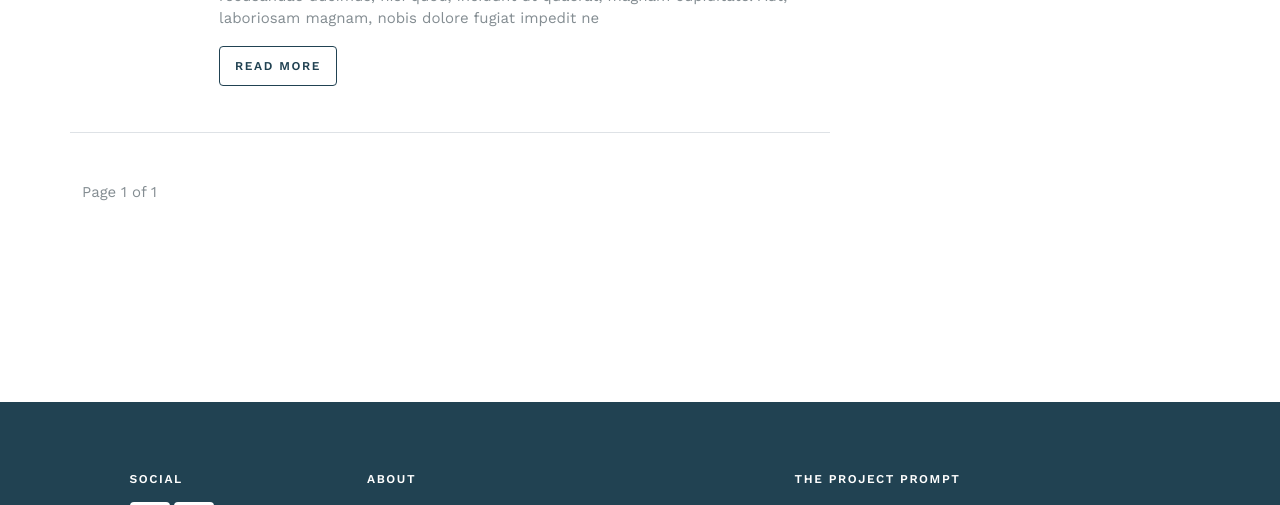
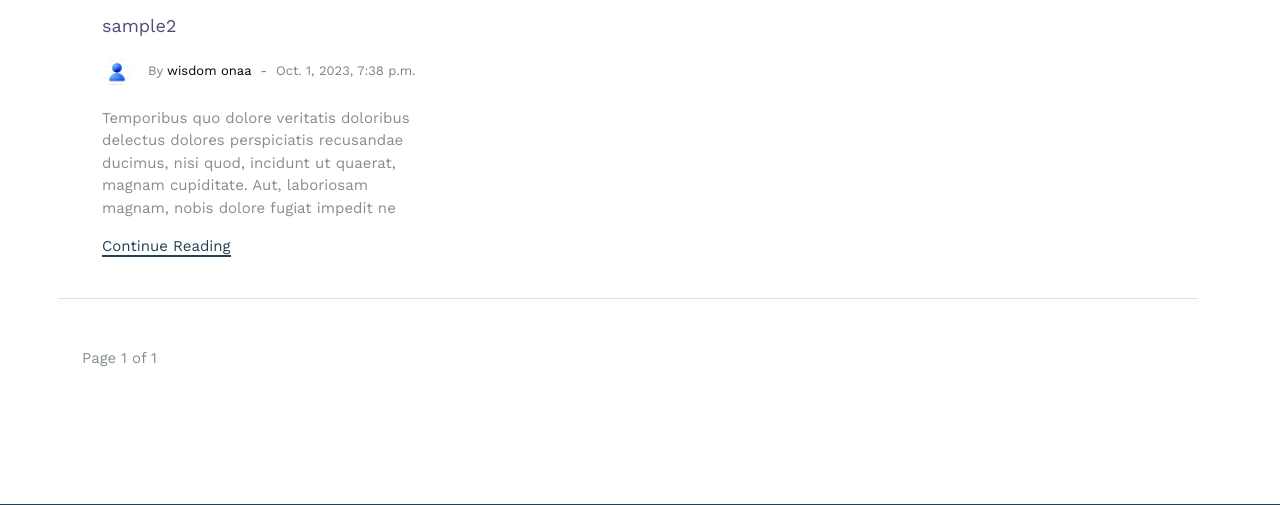
Before and after one commit to ctrlwisdom/django-blog-app, a Django app: template blogs/templates/blogs/index.html in a window 1280 px wide. Shown: the part 994-1499 px from the top of the page. Run offline with Django 4.2, Linux system fonts and the light colour scheme; the template is opened without the code that fills it: values that come from a table or form of the project are taken from there, others are empty; data comes from the database, SQL or seed files in the repository; both versions use the stored data as it was after the commit; parts of the project's set-up code (start-up, migrations or seed data) failed here and were passed over; some libraries are stand-ins or nearby versions; some web fonts are replaced.

Commit message:
polishing blog look

```diff
--- a/accounts/models.py
+++ b/accounts/models.py
@@ -8,6 +8,9 @@ class User(AbstractUser):
     USERNAME_FIELD = 'email'
     REQUIRED_FIELDS = ['username', 'first_name', 'last_name']
 
+    def get_full_name(self) -> str:
+        return super().get_full_name()
+
 class Profile(models.Model):
     user = models.OneToOneField(User, on_delete=models.CASCADE)
     image = models.ImageField(default='default.jpg')
--- a/blogs/templates/blogs/index.html
+++ b/blogs/templates/blogs/index.html
@@ -4,19 +4,25 @@
 
 <div class="section search-result-wrap">
     <div class="container">
+    {% if posts %}
+      <div class="row posts-entry">
+        {% for post in posts %}
+        <div class="col-lg-4 mb-4">
+          <div class="post-entry-alt">
+            <a href="{% url 'post-detail' post.slug %}" class="img-link"><img src="{{post.thumbnail.url}}" alt="Image" class="img-fluid"></a>
+            <div class="excerpt">
 
-      <div class="row posts-entry">
-        <div class="col-lg-8">
-        {% for post in posts %}
-          <div class="blog-entry d-flex blog-entry-search-item">
-            <a href="{% url 'post-detail' post.slug %}" class="img-link me-4">
-              <img src="{{ post.thumbnail.url }}" alt="Image" class="img-fluid">
-            </a>
-            <div>
-              <span class="date">{{ post.created_at }} &bullet; <a href="{% url 'category-detail' post.category.slug %}">{{ post.category.name }}</a></span>
+
               <h2><a href="{% url 'post-detail' post.slug %}">{{ post.title }}</a></h2>
+              <div class="post-meta align-items-center text-left clearfix">
+                <figure class="author-figure mb-0 me-3 float-start"><img src="{{post.author.profile.image.url}}" alt="Image" class="img-fluid"></figure>
+                <span class="d-inline-block mt-1">By <a href="">{{post.author.get_full_name}}</a></span>
+                <span>&nbsp;-&nbsp; {{ post.created_at }}</span>
+              </div>
+
               <p>{{ post.snippet | safe }}</p>
-              <p><a href="{% url 'post-detail' post.slug %}" class="btn btn-sm btn-outline-primary">Read More</a></p>
+              <p><a href="{% url 'post-detail' post.slug %}" class="read-more">Continue Reading</a></p>
+            </div>
           </div>
         </div>
         {% endfor %}
@@ -47,8 +53,7 @@
           {% endif %}
           <br><br><br>
         </div>
-        </div>
-        {% include 'blogs/sidebar.html' %}
+    {% endif %}
     </div>
 </div>
 
--- a/blogs/templates/blogs/nav.html
+++ b/blogs/templates/blogs/nav.html
@@ -22,9 +22,9 @@
                         </form>
 
                         <ul class="js-clone-nav d-none d-lg-inline-block text-start site-menu mx-auto">
-                            <li class="active"><a href="{% url "home" %}">Home</a></li>
+                            <li><a href="{% url "home" %}">Home</a></li>
                             {% for category in categories %}
-                            <li><a href="{% url "category-detail" category.slug %}">{{category.name}}</a></li>
+                            <li ><a href="{% url "category-detail" category.slug %}">{{category.name}}</a></li>
                             {% endfor %}
                         </ul>
                     </div>
--- a/blogs/views.py
+++ b/blogs/views.py
@@ -36,7 +36,7 @@ def home(request):
     categories = Category.objects.all()
     context['categories'] = categories
     # set pagination
-    p = Paginator(post_list, 1)
+    p = Paginator(post_list, 10)
     page = request.GET.get('page')
     posts = p.get_page(page)
     context['posts'] = posts
@@ -46,7 +46,7 @@ def home(request):
 
 def post_detail(request, slug):
     post = Post.objects.get(slug=slug)
-    related_posts = Post.objects.filter(category=post.category)
+    related_posts = post.tags.similar_objects()[:10]
     comments = Comment.objects.all().filter(post=post)
     form = CommentForm()
     if request.method == "POST":
```
Also changed, not shown: blogs/templates/blogs/post-detail.html (+8 -1 lines), blogs/migrations/0006_alter_category_options_alter_comment_options_and_more.py (added), db.sqlite3. Lines whose indentation alone changed are shown as unchanged.
